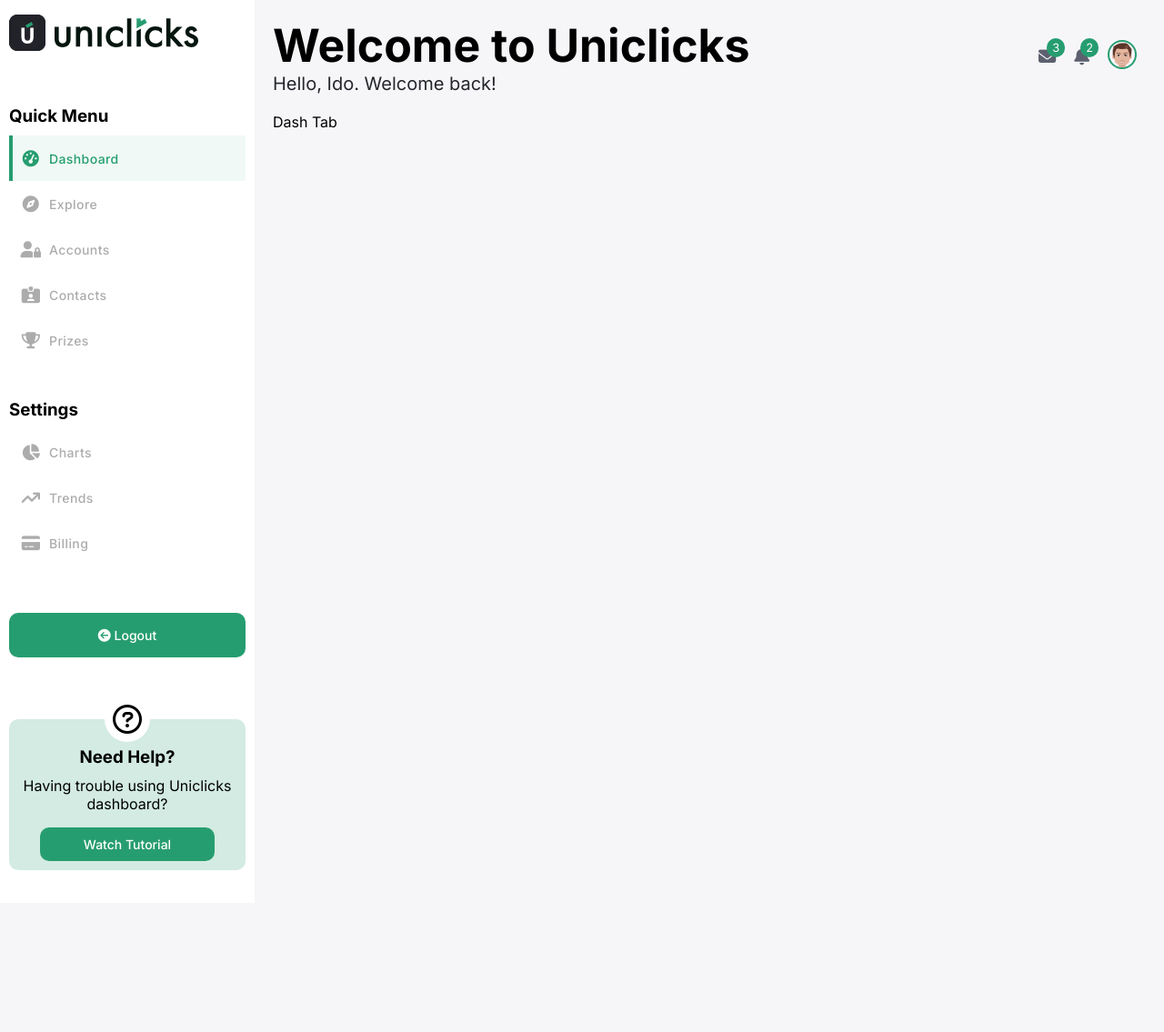
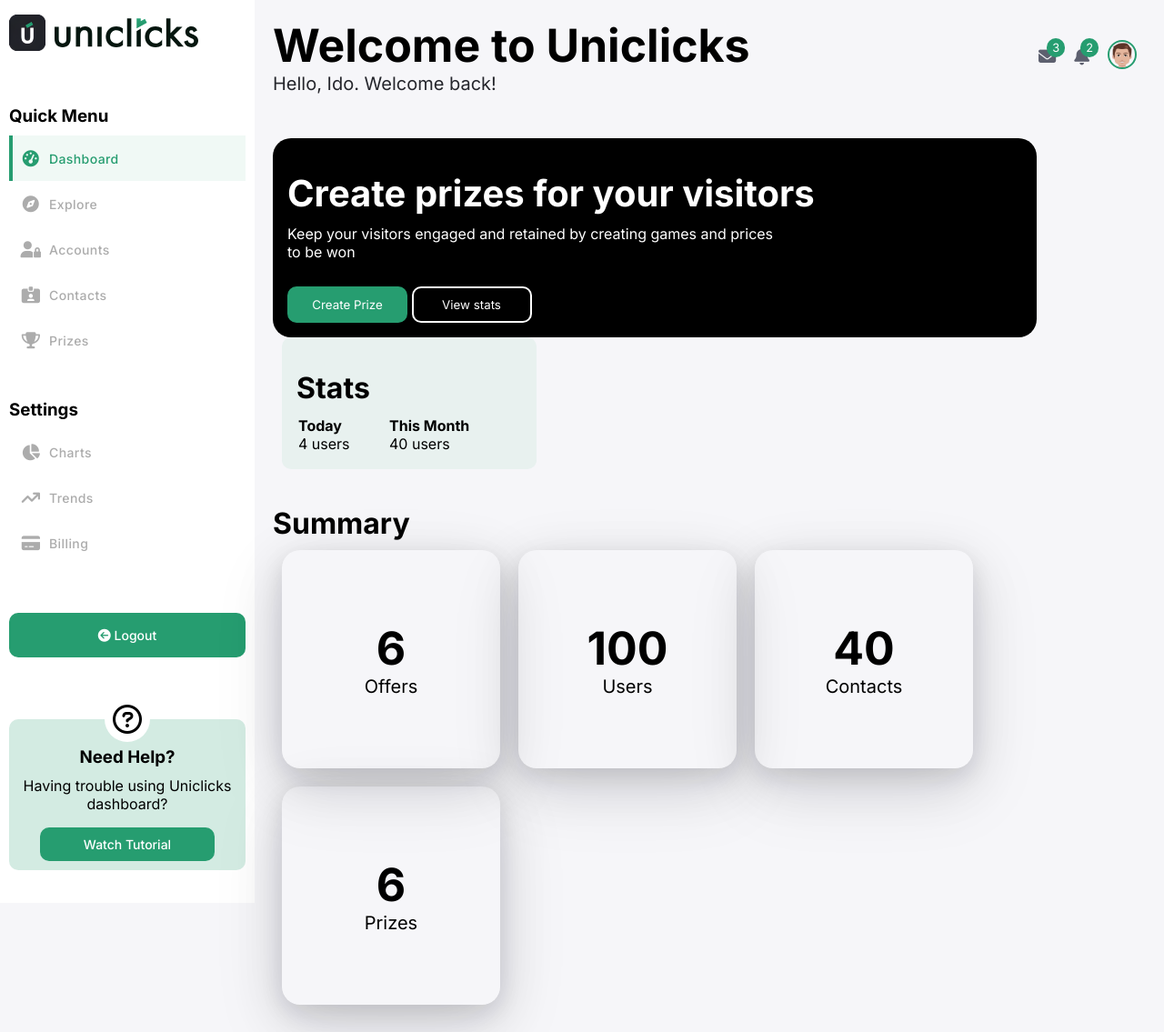
Before and after one commit to chebon254/Uniclicks, a PHP site: page /dashboard.html in a window 1280 px wide. Shown: the whole page at 91% size. Before the commit the page ends 957 px from the top, so only its background shows below. Run offline with PHP 8.4, Linux system fonts and the light colour scheme.

Commit message:
User Interface Changes

```diff
--- a/admin/css/style.css
+++ b/admin/css/style.css
@@ -528,7 +528,95 @@
 .dash-tab-content {
     display: none;
 }
-
+.dash-campaign{
+    margin-top: 28px;
+    width: 100%;
+    flex-wrap: wrap;
+    display: flex;
+    align-items: flex-start;
+    justify-content: flex-start;
+    align-items: stretch;
+}
+.dash-campaign .create{
+    width: 100%;
+    min-width: 280px;
+    max-width: 840px;
+    border-radius: 20px;
+    background-color: var(--raven);
+    padding: 16px;
+}
+.dash-campaign .create h1{
+    font-size: 40px;
+    color: var(--crystal);
+    margin: 20px 0px 0px;
+}
+.dash-campaign .create p{
+    font-size:16px;
+    color: var(--crystal);
+    margin: 10px 0px 28px;
+}
+.create-btns button{
+    width: 132px;
+    padding: 10px 20px;
+    border: 2px solid #ffffff00;
+    outline: none;
+    border-radius: 10px;
+    color: var(--crystal);
+}
+.btn-create-prize{
+    background-color: var(--verdant);
+    border: 2px solid var(--verdant) !important;
+}
+.btn-view-campaign{
+    background-color: #00000000;
+    border: 2px solid var(--crystal) !important;
+}
+.stats{
+    width: 100%;
+    max-width: 280px;
+    border-radius: 10px;
+    padding: 36px 16px 16px;
+    background-color: #269D7011;
+    margin: 0px 0px 0px 10px;
+}
+.stats .cards{
+    display: flex;
+    align-items: center;
+    justify-content: flex-start;
+    padding: 10px 0px 0px;
+}
+.stats .cards .card{
+    padding: 2px;
+    width: 100px;
+}
+.db-summary{
+    width: 100%;
+    margin-top: 40px;
+}
+.db-cards{
+    display: flex;
+    align-items: center;
+    justify-content: flex-start;
+    flex-wrap: wrap;
+}
+.db-cards .card{
+    height: 240px;
+    width: 240px;
+    box-shadow: rgba(17, 17, 26, 0.1) 0px 8px 24px, rgba(17, 17, 26, 0.1) 0px 16px 56px, rgba(17, 17, 26, 0.1) 0px 24px 80px;
+    border-radius: 20px;
+    margin: 10px;
+    display: flex;
+    align-items: center;
+    justify-content: center;
+    text-align: center;
+}
+.db-cards .card h1{
+    font-size: 50px;
+}
+.db-cards .card span{
+    font-size: 20px;
+    margin: 30px 0px 0px ;
+}
 /* == TABLES == */
 .table h2 {
     margin: 10px 0px;
--- a/admin/dashboard.html
+++ b/admin/dashboard.html
@@ -205,7 +205,58 @@
             </div>
             <div class="dash-tabs">
                 <div id="dashboardtb" class="dashboard-tab dash-tab-content" style="display: block;">
-                    Dash Tab
+                    <div class="dash-campaign">
+                        <div class="create">
+                            <h1>Create prizes for your visitors</h1>
+                            <p>Keep your visitors engaged and retained by creating games and prices <br> to be won</p>
+                            <div class="create-btns">
+                                <button class="btn-create-prize">Create Prize</button>
+                                <button class="btn-view-campaign">View stats</button>
+                            </div>
+                        </div>
+                        <div class="stats">
+                            <h1>Stats</h1>
+                            <div class="cards">
+                                <div class="card">
+                                    <h4>Today</h4>
+                                    <span>4 users</span>
+                                </div>
+                                <div class="card">
+                                    <h4>This Month</h4>
+                                    <span>40 users</span>
+                                </div>
+                            </div>
+                        </div>
+                    </div>
+                    <div class="db-summary">
+                        <h1>Summary</h1>
+                        <div class="db-cards">
+                            <div class="card">
+                                <div class="card-content">
+                                    <h1>6</h1>
+                                    <span>Offers</span>
+                                </div>
+                            </div>
+                            <div class="card">
+                                <div class="card-content">
+                                    <h1>100</h1>
+                                    <span>Users</span>
+                                </div>
+                            </div>
+                            <div class="card">
+                                <div class="card-content">
+                                    <h1>40</h1>
+                                    <span>Contacts</span>
+                                </div>
+                            </div>
+                            <div class="card">
+                                <div class="card-content">
+                                    <h1>6</h1>
+                                    <span>Prizes</span>
+                                </div>
+                            </div>
+                        </div>
+                    </div>
                 </div>
                 <div id="exploretb" class="explore-tab dash-tab-content">
                     <h2>Top Offers</h2>
@@ -518,13 +569,13 @@
 
                 </div>
                 <div id="chartstb" class="charts-tab dash-tab-content">
-                    charts Tab
+                    <h1>Charts Coming Soon</h1>
                 </div>
                 <div id="trendstb" class="trends-tab dash-tab-content">
-                    Trrends Tab
+                    <h1>Trends Coming Soon</h1>
                 </div>
                 <div id="billingtb" class="billing-tab dash-tab-content">
-                    Billing Tab
+                    <h1>Billing Coming Soon</h1>
                 </div>
             </div>
         </div>
```
